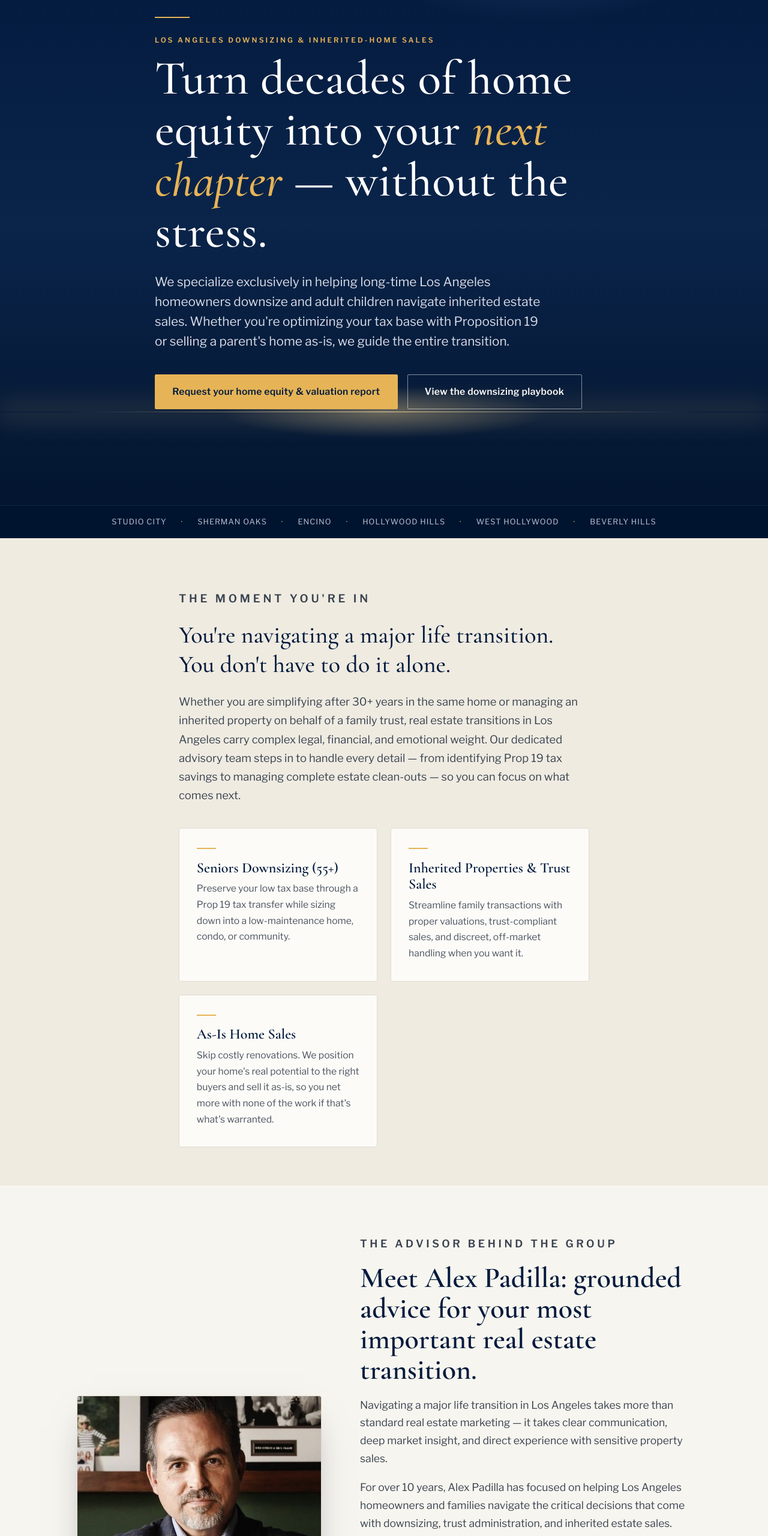
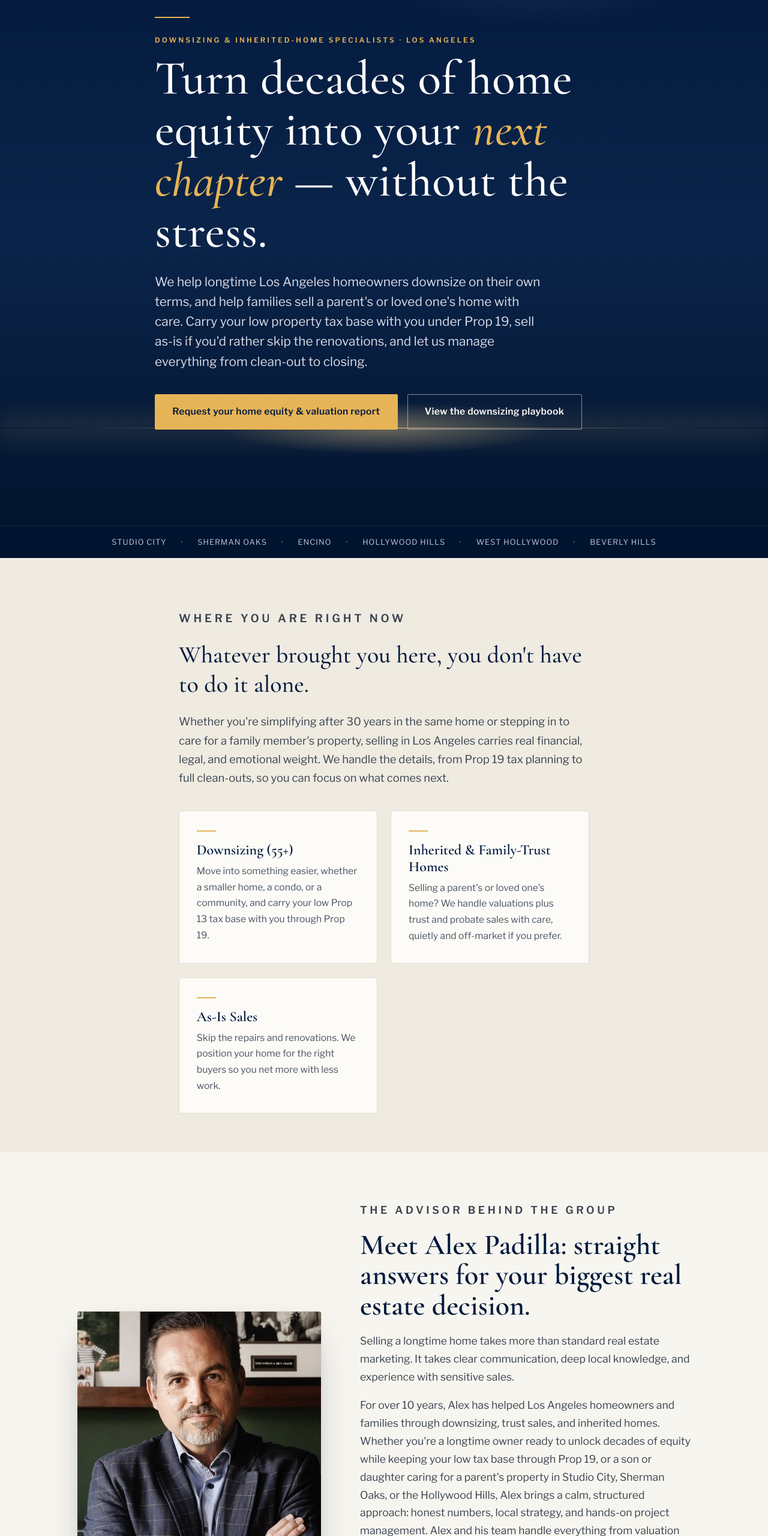
Before and after one commit to padillaadvisory/padilla-advisory-group, an Eleventy site: page src/index.njk in a window 1280 px wide. Shown: the part 240-2800 px from the top of the page at 60% size. Built offline with nearby package versions, Linux system fonts and the light colour scheme; Eleventy itself is replaced by a stand-in of ours; files that its build step writes are made by us from their sources.

Commit message:
Homepage copy: two-doors messaging for downsizers vs. inherited homes
- Hero, intro, pillars, services, and bio rewritten downsizing-first; 'probate' kept to inherited card, credentials, FAQ and meta
- Inherited & Trust card: add 'and surrounding areas'
- Concierge card: zero out-of-pocket costs attached to staging only
- Meta description updated

Co-Authored-By: Claude Sonnet 5.5 <noreply@anthropic.com>
Claude-Session: https://claude.ai/code/session_019aMS2C565sJcmdLLRGuNfv

```diff
--- a/src/index.njk
+++ b/src/index.njk
@@ -1,7 +1,7 @@
 ---
 layout: base.njk
 title: "Padilla Advisory Group | Downsizing & Inherited-Home Sales | Los Angeles"
-description: "Padilla Advisory Group helps longtime Los Angeles homeowners downsize and adult children navigate inherited and trust home sales — Prop 19 tax base transfers, as-is sales, and a full concierge move, handled as one plan. Beverly Hills, serving all of LA."
+description: "Padilla Advisory Group helps longtime Los Angeles homeowners downsize and families sell inherited and trust homes, including probate. Prop 19 tax base transfers, as-is sales, and full concierge prep, handled as one plan. Beverly Hills, serving all of LA."
 ogTitle: "Padilla Advisory Group | Downsizing & Inherited-Home Sales in Los Angeles"
 ---
 {% raw %}
@@ -112,9 +112,9 @@ ogTitle: "Padilla Advisory Group | Downsizing & Inherited-Home Sales in Los Ange
     <div class="horizon"></div>
     <div class="wrap hero-inner">
       <div class="hero-rule"></div>
-      <p class="eyebrow">Los Angeles Downsizing &amp; Inherited-Home Sales</p>
+      <p class="eyebrow">Downsizing &amp; Inherited-Home Specialists &middot; Los Angeles</p>
       <h1 id="hero-h1">Turn decades of home equity into your <em>next chapter</em> &mdash; without the stress.</h1>
-      <p class="lede">We specialize exclusively in helping long-time Los Angeles homeowners downsize and adult children navigate inherited estate sales. Whether you're optimizing your tax base with Proposition 19 or selling a parent's home as-is, we guide the entire transition.</p>
+      <p class="lede">We help longtime Los Angeles homeowners downsize on their own terms, and help families sell a parent's or loved one's home with care. Carry your low property tax base with you under Prop 19, sell as-is if you'd rather skip the renovations, and let us manage everything from clean-out to closing.</p>
       <div class="hero-cta">
         <a class="btn btn-primary" href="#contact">Request your home equity &amp; valuation report</a>
         <a class="btn btn-ghost" href="#playbook">View the downsizing playbook</a>
@@ -135,15 +135,15 @@ ogTitle: "Padilla Advisory Group | Downsizing & Inherited-Home Sales in Los Ange
 
   <section class="moment" id="moment">
     <div class="wrap reveal">
-      <p class="eyebrow">The moment you're in</p>
-      <p class="big">You're navigating a major life transition. You don't have to do it alone.</p>
-      <p>Whether you are simplifying after 30+ years in the same home or managing an inherited property on behalf of a family trust, real estate transitions in Los Angeles carry complex legal, financial, and emotional weight. Our dedicated advisory team steps in to handle every detail &mdash; from identifying Prop 19 tax savings to managing complete estate clean-outs &mdash; so you can focus on what comes next.</p>
+      <p class="eyebrow">Where you are right now</p>
+      <p class="big">Whatever brought you here, you don't have to do it alone.</p>
+      <p>Whether you're simplifying after 30 years in the same home or stepping in to care for a family member's property, selling in Los Angeles carries real financial, legal, and emotional weight. We handle the details, from Prop 19 tax planning to full clean-outs, so you can focus on what comes next.</p>
     </div>
     <div class="wrap">
       <div class="pillars" style="margin-top:2.4rem;">
-        <div class="pillar reveal"><div class="mark"></div><div class="k">Seniors Downsizing (55+)</div><p>Preserve your low tax base through a Prop 19 tax transfer while sizing down into a low-maintenance home, condo, or community.</p></div>
-        <div class="pillar reveal"><div class="mark"></div><div class="k">Inherited Properties &amp; Trust Sales</div><p>Streamline family transactions with proper valuations, trust-compliant sales, and discreet, off-market handling when you want it.</p></div>
-        <div class="pillar reveal"><div class="mark"></div><div class="k">As-Is Home Sales</div><p>Skip costly renovations. We position your home's real potential to the right buyers and sell it as-is, so you net more with none of the work if that's what's warranted.</p></div>
+        <div class="pillar reveal"><div class="mark"></div><div class="k">Downsizing (55+)</div><p>Move into something easier, whether a smaller home, a condo, or a community, and carry your low Prop 13 tax base with you through Prop 19.</p></div>
+        <div class="pillar reveal"><div class="mark"></div><div class="k">Inherited &amp; Family-Trust Homes</div><p>Selling a parent's or loved one's home? We handle valuations plus trust and probate sales with care, quietly and off-market if you prefer.</p></div>
+        <div class="pillar reveal"><div class="mark"></div><div class="k">As-Is Sales</div><p>Skip the repairs and renovations. We position your home for the right buyers so you net more with less work.</p></div>
       </div>
     </div>
   </section>
@@ -159,9 +159,9 @@ ogTitle: "Padilla Advisory Group | Downsizing & Inherited-Home Sales in Los Ange
         </div>
         <div class="reveal">
           <p class="eyebrow">The advisor behind the group</p>
-          <h2>Meet Alex Padilla: grounded advice for your most important real estate transition.</h2>
-          <p class="lead">Navigating a major life transition in Los Angeles takes more than standard real estate marketing &mdash; it takes clear communication, deep market insight, and direct experience with sensitive property sales.</p>
-          <p>For over 10 years, Alex Padilla has focused on helping Los Angeles homeowners and families navigate the critical decisions that come with downsizing, trust administration, and inherited estate sales. Whether you're a long-time resident looking to unlock decades of home equity while preserving your low tax base through Proposition 19, or an executor managing a parent's property across Studio City, Sherman Oaks, or the Hollywood Hills, Alex brings a structured, low-stress approach to every transaction. Rather than relying on high-pressure pitches, Alex and his team provide objective analysis, local neighborhood strategy, and hands-on project management &mdash; handling everything from valuations to decluttering and organizing, full estate clean-outs, staging, or simply positioning the property for an as-is home sale.</p>
+          <h2>Meet Alex Padilla: straight answers for your biggest real estate decision.</h2>
+          <p class="lead">Selling a longtime home takes more than standard real estate marketing. It takes clear communication, deep local knowledge, and experience with sensitive sales.</p>
+          <p>For over 10 years, Alex has helped Los Angeles homeowners and families through downsizing, trust sales, and inherited homes. Whether you're a longtime owner ready to unlock decades of equity while keeping your low tax base through Prop 19, or a son or daughter caring for a parent's property in Studio City, Sherman Oaks, or the Hollywood Hills, Alex brings a calm, structured approach: honest numbers, local strategy, and hands-on project management. Alex and his team handle everything from valuation and decluttering to full clean-outs, staging, or an as-is sale. No high-pressure pitches.</p>
           <p class="cred"><strong>Specialized expertise</strong> &nbsp;·&nbsp; <span>Prop 19 tax base transfers · Trust &amp; probate-compliant sales · Estate liquidation &amp; concierge preparation</span></p>
           <p class="cred"><strong>Core service areas</strong> &nbsp;·&nbsp; <span>Studio City · Sherman Oaks · Encino · Hollywood Hills &amp; the canyons · West Hollywood · Beverly Hills</span></p>
           <p class="cred">Alex Padilla &nbsp;·&nbsp; <span>Senior Advisor &nbsp;·&nbsp; CA DRE #01984740 &nbsp;·&nbsp; at PLG Estates</span></p>
@@ -175,12 +175,12 @@ ogTitle: "Padilla Advisory Group | Downsizing & Inherited-Home Sales in Los Ange
       <div class="section-head reveal">
         <p class="eyebrow">What we do</p>
         <h2>Built for downsizers and their families.</h2>
-        <p>Three ways we help you move from where you are to what's next, handled as one plan.</p>
+        <p>One plan, three services, from the first numbers to closing day.</p>
       </div>
       <div class="pillars">
-        <div class="pillar reveal"><div class="mark"></div><div class="k">Prop 19 Equity &amp; Tax Base Portability</div><p>We help qualifying homeowners 55+ carry their current Prop 13 property tax base to a replacement home anywhere in California &mdash; protecting the tax advantage you've built while you downsize.</p></div>
-        <div class="pillar reveal"><div class="mark"></div><div class="k">Inherited &amp; Trust Estate Sales</div><p>For executors, successor trustees, and heirs across Studio City, Encino, the Hollywood Hills, and Beverly Hills. We coordinate probate-compliant sales and work alongside your CPA or trust attorney so the numbers are handled right.</p></div>
-        <div class="pillar reveal"><div class="mark"></div><div class="k">Turnkey Concierge &amp; Decluttering</div><p>Selling a home full of 40 years of memories can feel impossible. We manage and work with the city's best estate-sale liquidators, clean-out services, light prep, and of course premier staging companies &mdash; with zero out-of-pocket costs until close of escrow.*</p></div>
+        <div class="pillar reveal"><div class="mark"></div><div class="k">Prop 19 Tax Base Transfer</div><p>We help qualifying homeowners 55+ carry their Prop 13 tax base to a replacement home anywhere in California, protecting the advantage you've spent decades building.</p></div>
+        <div class="pillar reveal"><div class="mark"></div><div class="k">Inherited &amp; Trust Sales</div><p>For heirs, successor trustees, and executors across Studio City, Encino, the Hollywood Hills, Beverly Hills, and surrounding areas. We coordinate trust and probate sales alongside your CPA or attorney, so everything is handled correctly.</p></div>
+        <div class="pillar reveal"><div class="mark"></div><div class="k">Concierge Prep &amp; Clean-Out</div><p>Selling a home full of 40 years of memories can feel impossible. We bring in the city's best estate-sale teams, organizers, clean-out crews, and stagers with zero out-of-pocket costs until close of escrow.*</p></div>
       </div>
       <p class="note" style="text-align:center;margin-top:1.6rem;">*Prep and staging costs are deferred through our preferred lending partner and paid at closing, subject to qualification.</p>
     </div>
```
